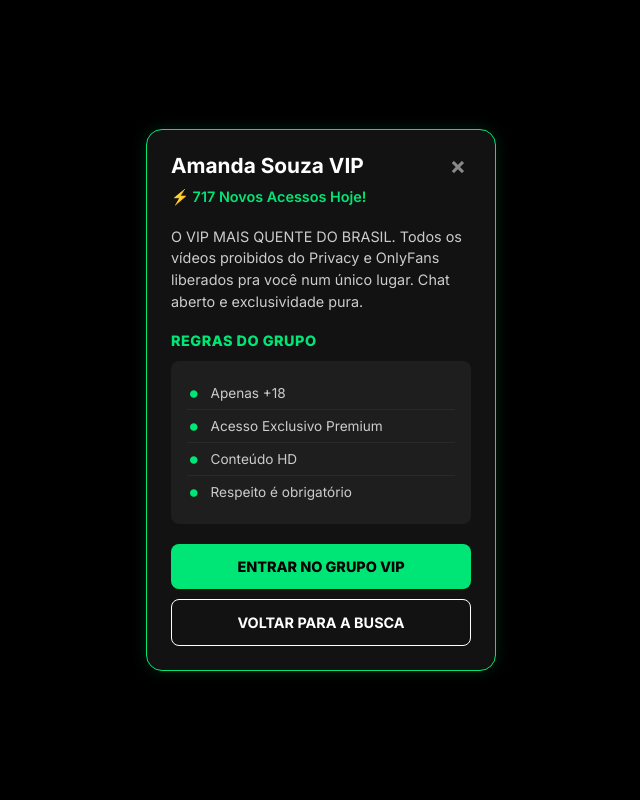
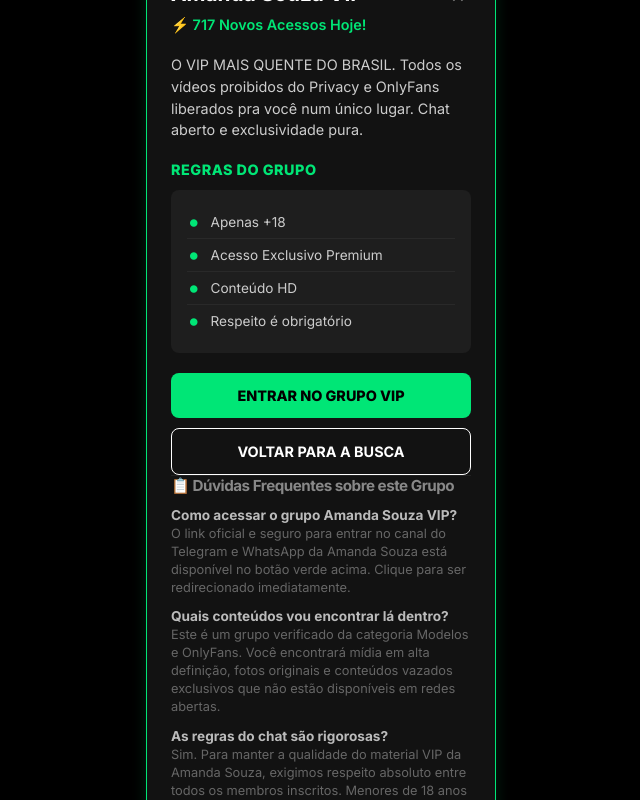
Before and after one commit to hiato9/OnlyGrupos, a website: page grupo-whatsapp-amanda-souza-vip.html in a window 1280 px wide. Shown: the whole page, without its empty margins (319-959 px from the left). Drawn offline with Linux system fonts and the light colour scheme.

Commit message:
Add prototype SEO FAQ block to Amanda Souza VIP page

```diff
--- a/grupo-whatsapp-amanda-souza-vip.html
+++ b/grupo-whatsapp-amanda-souza-vip.html
@@ -136,6 +136,27 @@
                 <a href="model-profile.html?id=2" class="btn-modal-enter" style="margin-bottom: 10px;">ENTRAR NO GRUPO
                     VIP</a>
                 <a href="index.html" class="btn-modal-back" style="text-decoration: none;">VOLTAR PARA A BUSCA</a>
+
+                <!-- SEO Deep Content FAQ -->
+                <div class="seo-faq-section mt-5 pt-4 text-start" style="border-top: 1px solid #222;">
+                    <h4 style="font-size: 0.95rem; color: #888; font-weight: 700; margin-bottom: 12px; letter-spacing: -0.5px;">📋 Dúvidas Frequentes sobre este Grupo</h4>
+
+                    <div style="margin-bottom: 12px;">
+                        <strong style="color: #bbb; font-size: 0.85rem; display: block; margin-bottom: 2px;">Como acessar o grupo Amanda Souza VIP?</strong>
+                        <p style="color: #666; font-size: 0.8rem; line-height: 1.4; margin: 0;">O link oficial e seguro para entrar no canal do Telegram e WhatsApp da Amanda Souza está disponível no botão verde acima. Clique para ser redirecionado imediatamente.</p>
+                    </div>
+
+                    <div style="margin-bottom: 12px;">
+                        <strong style="color: #bbb; font-size: 0.85rem; display: block; margin-bottom: 2px;">Quais conteúdos vou encontrar lá dentro?</strong>
+                        <p style="color: #666; font-size: 0.8rem; line-height: 1.4; margin: 0;">Este é um grupo verificado da categoria Modelos e OnlyFans. Você encontrará mídia em alta definição, fotos originais e conteúdos vazados exclusivos que não estão disponíveis em redes abertas.</p>
+                    </div>
+
+                    <div style="margin-bottom: 0;">
+                        <strong style="color: #bbb; font-size: 0.85rem; display: block; margin-bottom: 2px;">As regras do chat são rigorosas?</strong>
+                        <p style="color: #666; font-size: 0.8rem; line-height: 1.4; margin: 0;">Sim. Para manter a qualidade do material VIP da Amanda Souza, exigimos respeito absoluto entre todos os membros inscritos. Menores de 18 anos são terminantemente proibidos.</p>
+                    </div>
+                </div>
+
             </div>
         </div>
     </div>
```
Also changed, not shown: test-seo-faq.js (added, +33 -0 lines).
